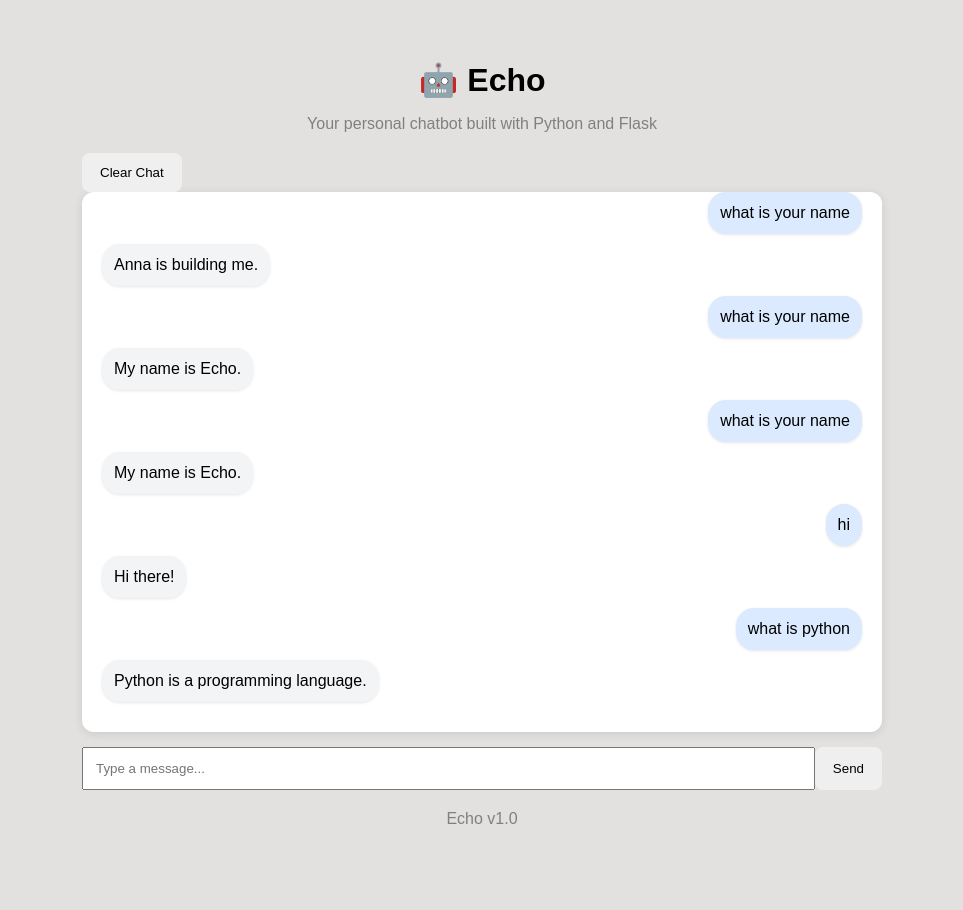
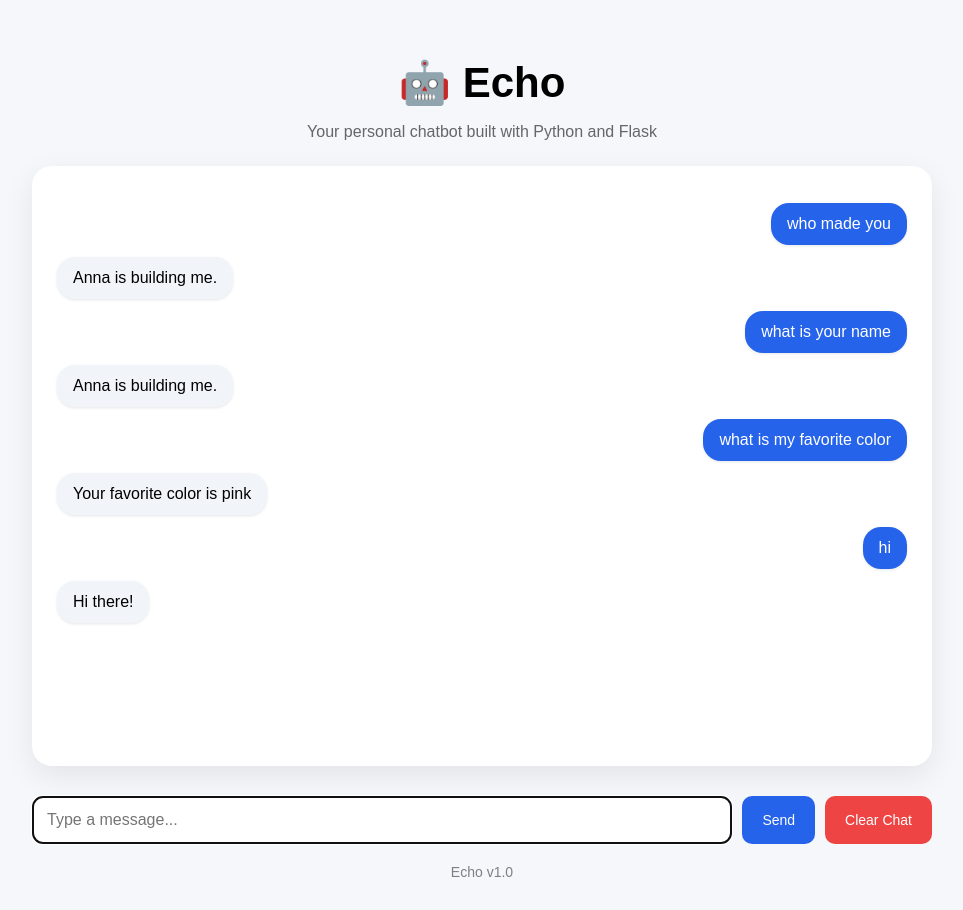
Before and after one commit to annalangan100/chatbot-project, a Flask app: page / in a window 1280 px wide. Shown: the whole page, without its empty margins (158-1121 px from the left). Before the commit the page ends 824 px from the top, so only its background shows below. Run offline with Flask 3, Linux system fonts and the light colour scheme.

Commit message:
Improved chat interface usability

```diff
--- a/data/chat_history.json
+++ b/data/chat_history.json
@@ -1,34 +1,18 @@
 [
     {
-        "user": "hi",
-        "bot": "Nice to see you!"
-    },
-    {
-        "user": "hello",
-        "bot": "Hi there!"
-    },
-    {
-        "user": "what is your name",
-        "bot": "My name is Echo."
+        "user": "who made you",
+        "bot": "Anna is building me."
     },
     {
         "user": "what is your name",
         "bot": "Anna is building me."
     },
     {
-        "user": "what is your name",
-        "bot": "My name is Echo."
-    },
-    {
-        "user": "what is your name",
-        "bot": "My name is Echo."
+        "user": "what is my favorite color",
+        "bot": "Your favorite color is pink"
     },
     {
         "user": "hi",
         "bot": "Hi there!"
-    },
-    {
-        "user": "what is python",
-        "bot": "Python is a programming language."
     }
 ]
--- a/data/user_data.json
+++ b/data/user_data.json
@@ -1,5 +1,5 @@
 {
     "name": "eve",
-    "favorite_color": "purple",
+    "favorite_color": "pink",
     "favorite_language": "python"
 }
--- a/static/styles.css
+++ b/static/styles.css
@@ -1,87 +1,156 @@
 body {
     font-family: Arial, sans-serif;
-    background-color: rgb(227, 224, 224);
-    max-width: 800px;
-    margin: 20px auto;
-    padding: 20px;
+
+    background-color: #f5f7fb;
+
+    margin: 0;
+    padding: 30px;
+}
+
+.app-container {
+    max-width: 900px;
+    margin: auto;
+}
+
+.header {
+    text-align: center;
+    margin-bottom: 25px;
+}
+
+.header h1 {
+    font-size: 42px;
+    margin-bottom: 5px;
+}
+
+.header p {
+    color: #666;
 }
 
 .chat-container {
     background: white;
-    border-radius: 12px;
-    padding: 20px;
-    height: 500px;
+
+    height: 550px;
+
+    padding: 25px;
+
+    border-radius: 20px;
+
     overflow-y: auto;
 
-    box-shadow: 0 2px 10px rgba(0,0,0,0.1);
-}
-
-.header {
-    text-align: center;
-    margin-bottom: 20px;
-}
-
-.header h1 {
-    margin-bottom: 5px;
-}
-
-.header p {
-    color: gray;
+    box-shadow:
+        0 10px 30px rgba(0, 0, 0, 0.08);
 }
 
 .user-message {
     text-align: right;
-    margin: 10px 0;
+    margin: 12px 0;
+}
+
+.bot-message {
+    text-align: left;
+    margin: 12px 0;
 }
 
 .user-bubble {
     display: inline-block;
-    padding: 12px;
+
+    background: #2563eb;
+    color: white;
+
+    padding: 12px 16px;
+
     border-radius: 18px;
+
     max-width: 70%;
 
-    background-color: #dbeafe;
-
-    box-shadow: 0 1px 3px rgba(0,0,0,0.1);
-}
-
-.bot-message {
-    text-align: left;
-    margin: 10px 0;
+    box-shadow:
+        0 1px 3px rgba(0, 0, 0, 0.1);
 }
 
 .bot-bubble {
     display: inline-block;
-    padding: 12px;
+
+    background: #f1f5f9;
+
+    padding: 12px 16px;
+
     border-radius: 18px;
+
     max-width: 70%;
 
-    background-color: #f3f4f6;
-
-    box-shadow: 0 1px 3px rgba(0,0,0,0.1);
+    box-shadow:
+        0 1px 3px rgba(0, 0, 0, 0.1);
 }
 
 form {
+    display: flex;
+
+    gap: 10px;
+
     margin-top: 15px;
-    display: flex;
 }
 
 input[type="text"] {
     flex: 1;
-    padding: 12px;
+
+    padding: 14px;
+
+    border: 1px solid #d1d5db;
+    border-radius: 10px;
+
+    font-size: 16px;
 }
 
 button {
-    padding: 12px 18px;
+    padding: 14px 20px;
 
     border: none;
-    border-radius: 8px;
+    border-radius: 10px;
+
+    background: #2563eb;
+    color: white;
 
     cursor: pointer;
+
+    font-size: 14px;
+}
+
+button:hover {
+    opacity: 0.9;
+}
+
+.clear-button {
+    background: #ef4444;
+}
+
+.welcome-message {
+    text-align: center;
+
+    color: gray;
+
+    margin-top: 220px;
+
+    font-size: 18px;
 }
 
 footer {
     text-align: center;
+
     margin-top: 20px;
+
     color: gray;
+
+    font-size: 14px;
 }
+
+.input-area {
+    display: flex;
+
+    gap: 10px;
+
+    margin-top: 15px;
+}
+
+.message-form {
+    flex: 1;
+}
--- a/templates/index.html
+++ b/templates/index.html
@@ -12,40 +12,51 @@
 
 <body>
 
+    <div class="app-container">
+
         <div class="header">
             <h1>🤖 Echo</h1>
             <p>Your personal chatbot built with Python and Flask</p>
         </div>
 
-    <form action="/clear" method="POST">
-        <button type="submit">
-            Clear Chat
-        </button>
-    </form>
+        <div class="chat-container">
 
-    <div class="chat-container">
+            {% if not chat_history %}
+
+                <div class="welcome-message">
+                    Start a conversation with Echo.
+                </div>
+
+            {% endif %}
 
             {% for chat in chat_history %}
 
                 <div class="user-message">
+
                     <div class="user-bubble">
                         {{ chat.user }}
                     </div>
+
                 </div>
 
                 <div class="bot-message">
+
                     <div class="bot-bubble">
                         {{ chat.bot }}
                     </div>
+
                 </div>
 
             {% endfor %}
 
         </div>
 
-    <form method="POST">
+        <div class="input-area">
+
+            <form method="POST" class="message-form">
 
                 <input
+                    id="message-input"
                     type="text"
                     name="message"
                     placeholder="Type a message..."
@@ -58,6 +69,28 @@
 
             </form>
 
+            <form
+                action="/clear"
+                method="POST"
+            >
+
+                <button
+                    type="submit"
+                    class="clear-button"
+                >
+                    Clear Chat
+                </button>
+
+            </form>
+
+        </div>
+
+        <footer>
+            Echo v1.0
+        </footer>
+
+    </div>
+
     <script>
 
         const chatContainer =
@@ -66,11 +99,11 @@
         chatContainer.scrollTop =
             chatContainer.scrollHeight;
 
+        document
+            .getElementById("message-input")
+            .focus();
+
     </script>
-
-    <footer>
-        Echo v1.0
-    </footer>
 
 </body>
 
```
Lines whose indentation alone changed are shown as unchanged.
